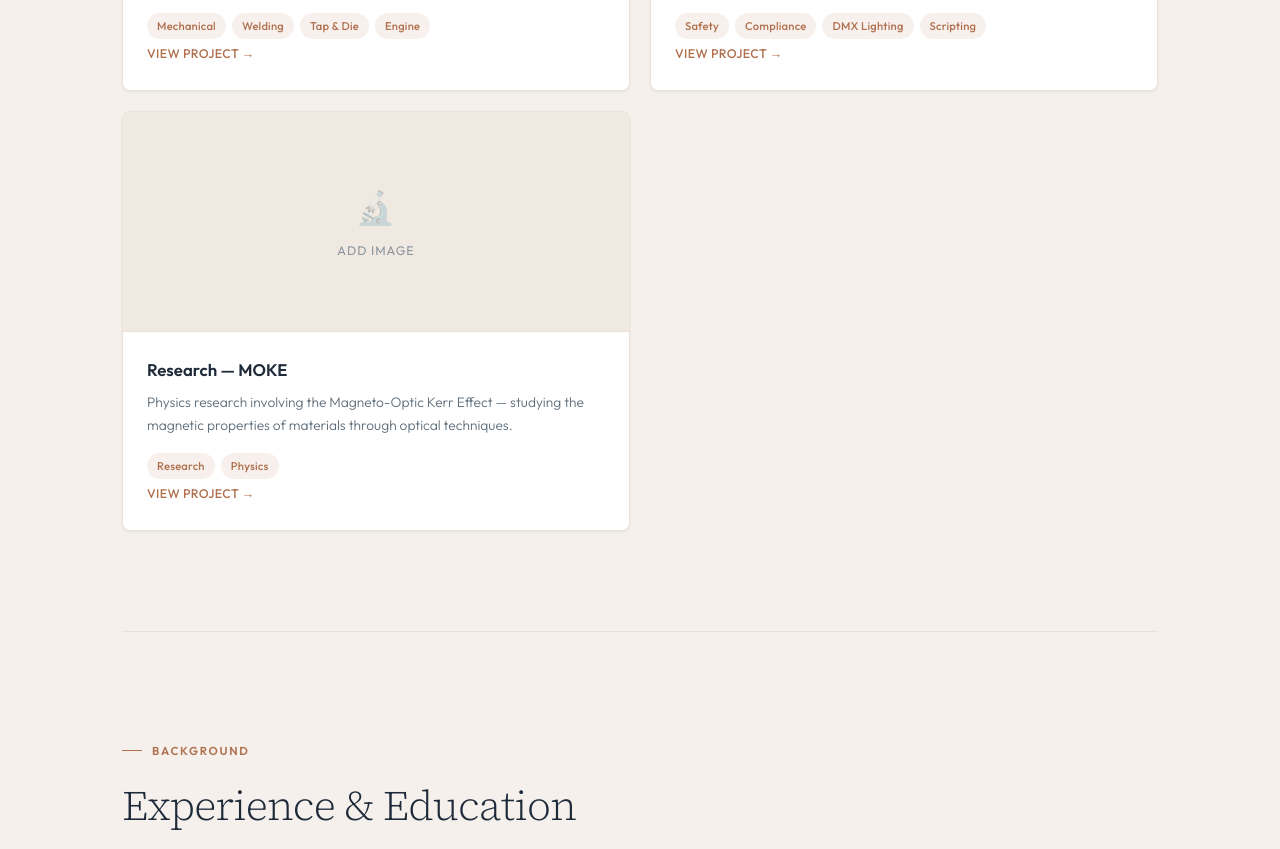
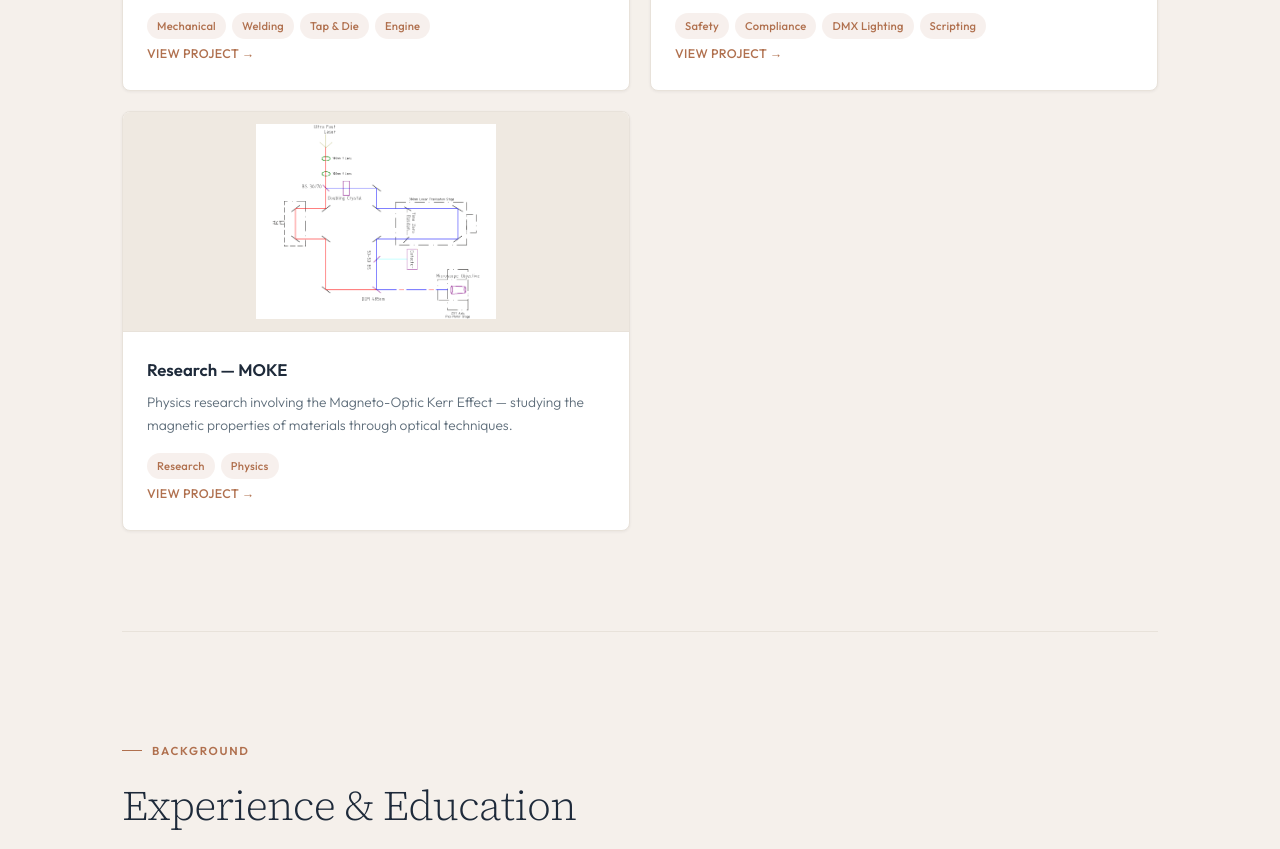
Before and after one commit to CuriosityC-137/portfolio, a plain HTML site: page index.html in a window 1280 px wide. Shown: the part 3388-4237 px from the top of the page. Drawn offline with Linux system fonts and the light colour scheme.

Commit message:
Imageupdate
update file extension of image

```diff
--- a/index.html
+++ b/index.html
@@ -151,7 +151,7 @@
 
 <a href="project-fireworks.html" class="project-card fade-in"><div class="project-thumb"><img src="4in - Fireworks Rack.jpg" alt="Professional pyrotechnics display" onerror="this.style.display='none'; this.nextElementSibling.style.display='flex';"><div class="placeholder" style="display:none;"><span>🎆</span>Add image</div></div><div class="project-body"><h3>Fireworks — Professional Pyrotechnics</h3><p>Over 25 years orchestrating professional pyrotechnic displays. Encompassing safety compliance, permitting, DMX lighting scripting, and show design for large-scale events.</p><div class="skill-tags"><span class="skill-tag">Safety</span><span class="skill-tag">Compliance</span><span class="skill-tag">DMX Lighting</span><span class="skill-tag">Scripting</span></div><div class="project-link">View Project →</div></div></a>
 
-<a href="project-moke.html" class="project-card fade-in"><div class="project-thumb"><img src="moke.jpg" alt="MOKE research" onerror="this.style.display='none'; this.nextElementSibling.style.display='flex';"><div class="placeholder" style="display:none;"><span>🔬</span>Add image</div></div><div class="project-body"><h3>Research — MOKE</h3><p>Physics research involving the Magneto-Optic Kerr Effect — studying the magnetic properties of materials through optical techniques.</p><div class="skill-tags"><span class="skill-tag">Research</span><span class="skill-tag">Physics</span></div><div class="project-link">View Project →</div></div></a>
+<a href="project-moke.html" class="project-card fade-in"><div class="project-thumb"><img src="moke.png" alt="MOKE research" onerror="this.style.display='none'; this.nextElementSibling.style.display='flex';"><div class="placeholder" style="display:none;"><span>🔬</span>Add image</div></div><div class="project-body"><h3>Research — MOKE</h3><p>Physics research involving the Magneto-Optic Kerr Effect — studying the magnetic properties of materials through optical techniques.</p><div class="skill-tags"><span class="skill-tag">Research</span><span class="skill-tag">Physics</span></div><div class="project-link">View Project →</div></div></a>
 
 <!-- TEMPLATE: Copy, paste above, fill in. <a href="project-NEW.html" class="project-card fade-in"><div class="project-thumb"><img src="YOUR-IMAGE.jpg" alt="ALT" onerror="this.style.display='none'; this.nextElementSibling.style.display='flex';"><div class="placeholder" style="display:none;"><span>🔧</span>Add image</div></div><div class="project-body"><h3>TITLE</h3><p>DESCRIPTION</p><div class="skill-tags"><span class="skill-tag">Skill</span></div><div class="project-link">View Project →</div></div></a> -->
 
```
